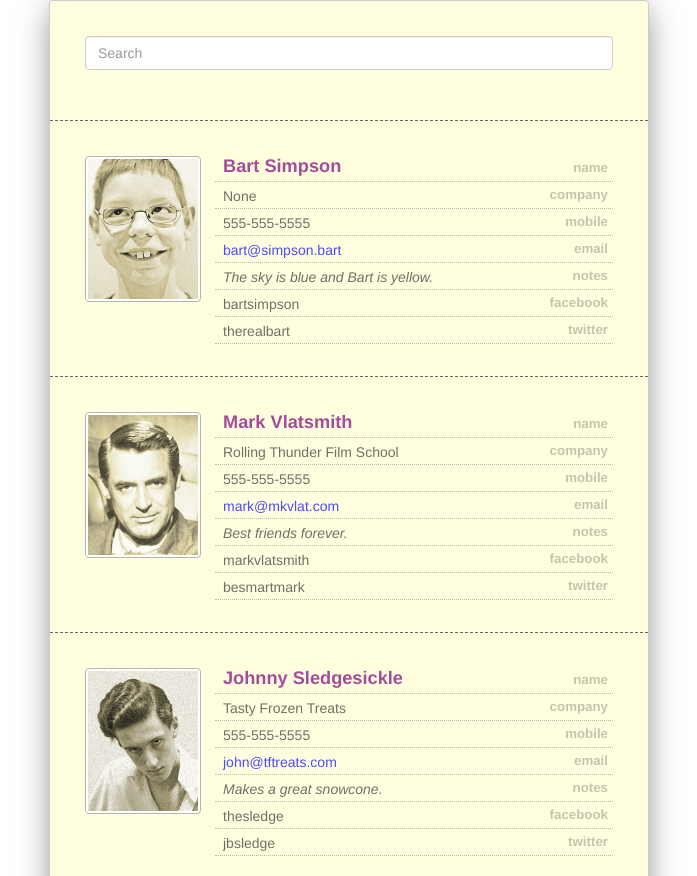
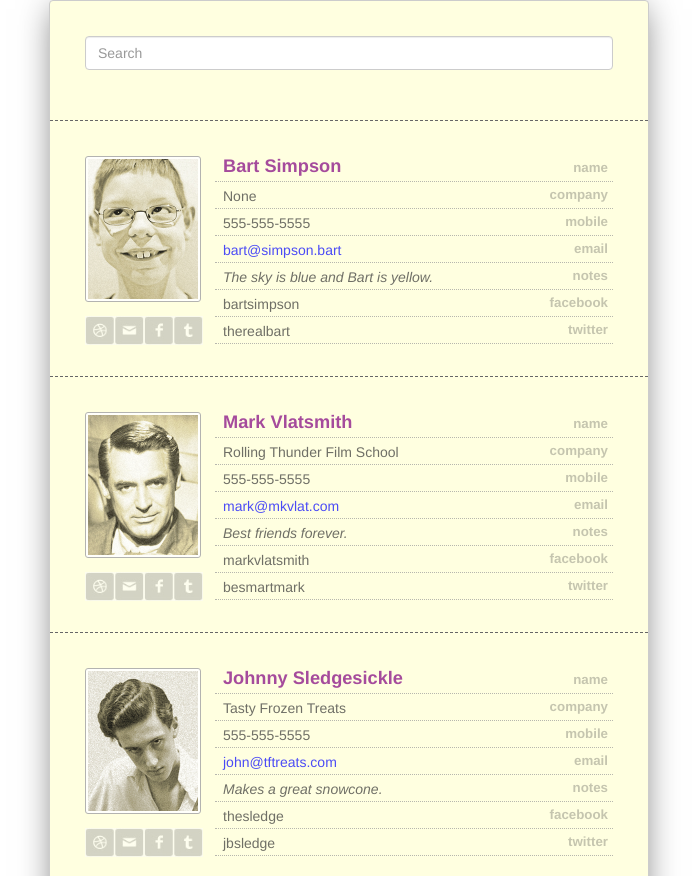
Before and after one commit to raaum/roloDexter, a website: page index.html in a window 1280 px wide. Shown: the top 876 px of the page, without its empty margins (291-988 px from the left). Drawn offline with Linux system fonts and the light colour scheme.

Commit message:
setting up social icon placement

```diff
--- a/css/styles.css
+++ b/css/styles.css
@@ -69,7 +69,18 @@ div.record-photo {
 	opacity: 0.9;
 	float: left;
 	margin-top: 5px;
-	border-radius: 4px;
+	border-radius: 3px;
+}
+
+.social-icons {
+	position: absolute;
+	display: inline-block;
+	bottom: 16px;
+	left: 0px;
+	width: 118px;
+	height: auto;
+	opacity: 0.5;
+	overflow-x: hidden;
 }
 
 .contact label {
--- a/index.html
+++ b/index.html
@@ -28,6 +28,9 @@
 				<li class="contact" ng-repeat="record in contacts">
 					<div class="record-photo" ng-if="record.photo" style="background-image: url({{ record.photo }});">
 						&nbsp;
+					</div>
+					<div class="social-icons">
+						<img src="images/social-icons.jpg" border=0 width=118>
 					</div>
 					<p class="contact-info">
 						<label class="record-name">name</label>
```
Also changed, not shown: images/social-icons.jpg (added).
